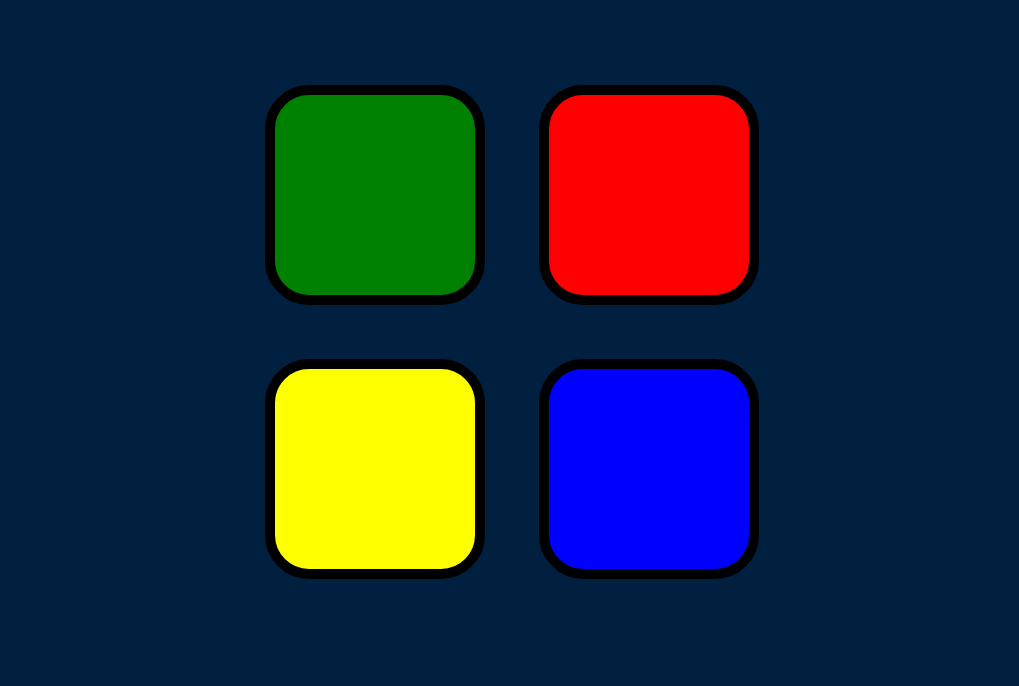
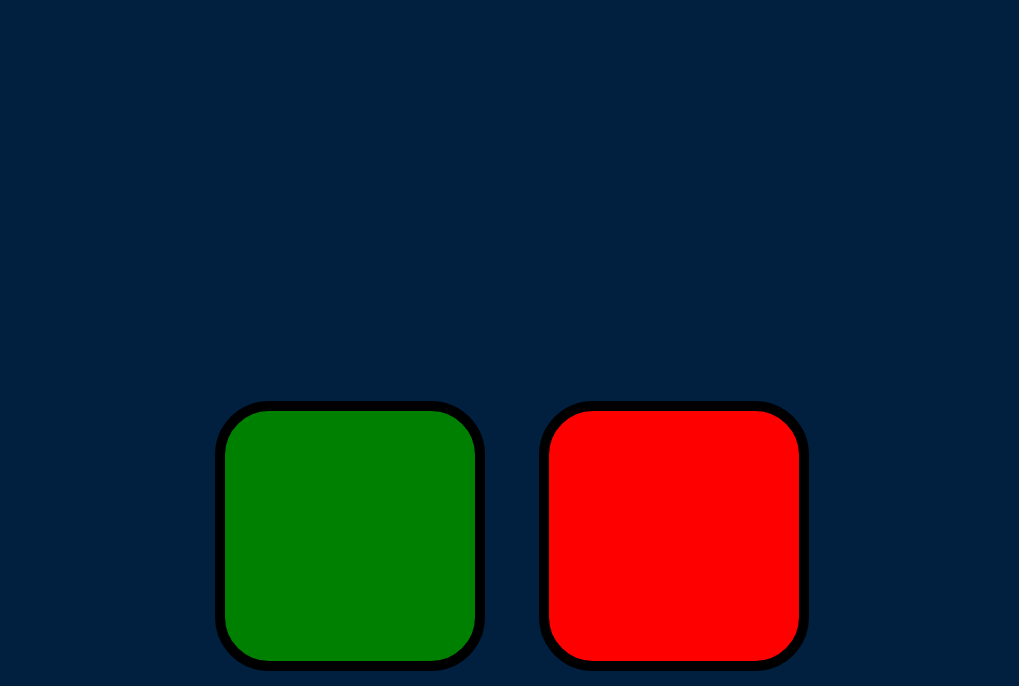
Before and after one commit to asifMalik78/simon-game, a plain HTML site: page index.html in a window 1280 px wide. Shown: the part 114-800 px from the top of the page, without its empty margins (128-1147 px from the left). Drawn offline with nearby package versions, Linux system fonts and the light colour scheme.

Commit message:
responsive for mobile screens

```diff
--- a/style.css
+++ b/style.css
@@ -53,3 +53,17 @@ body {
     box-shadow: 0 0 20px white;
     background-color: grey;
   }
+
+
+  @media screen and (min-width : 400px) {
+    .container{
+      width: 100%;
+      margin-top: 30%;
+    }
+
+    .btn {
+      margin: 25px;
+      height: 250px;
+      width: 250px;
+    }
+  }
```
